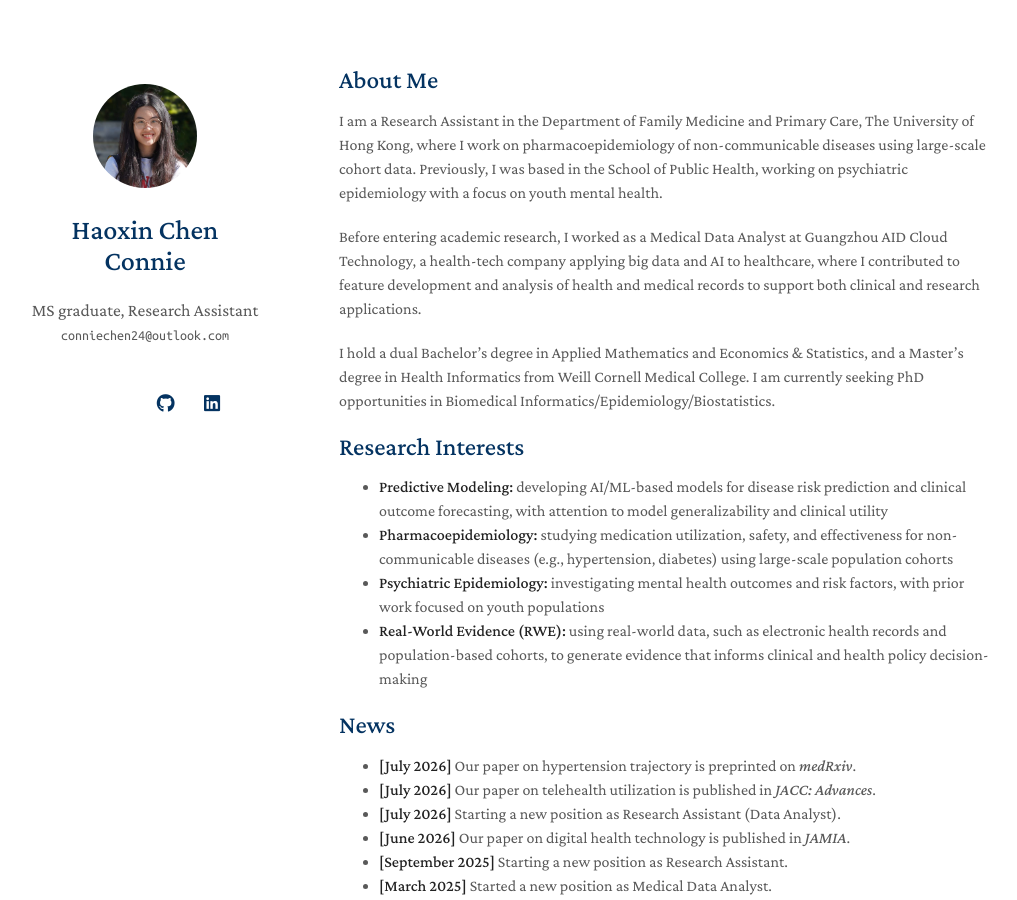
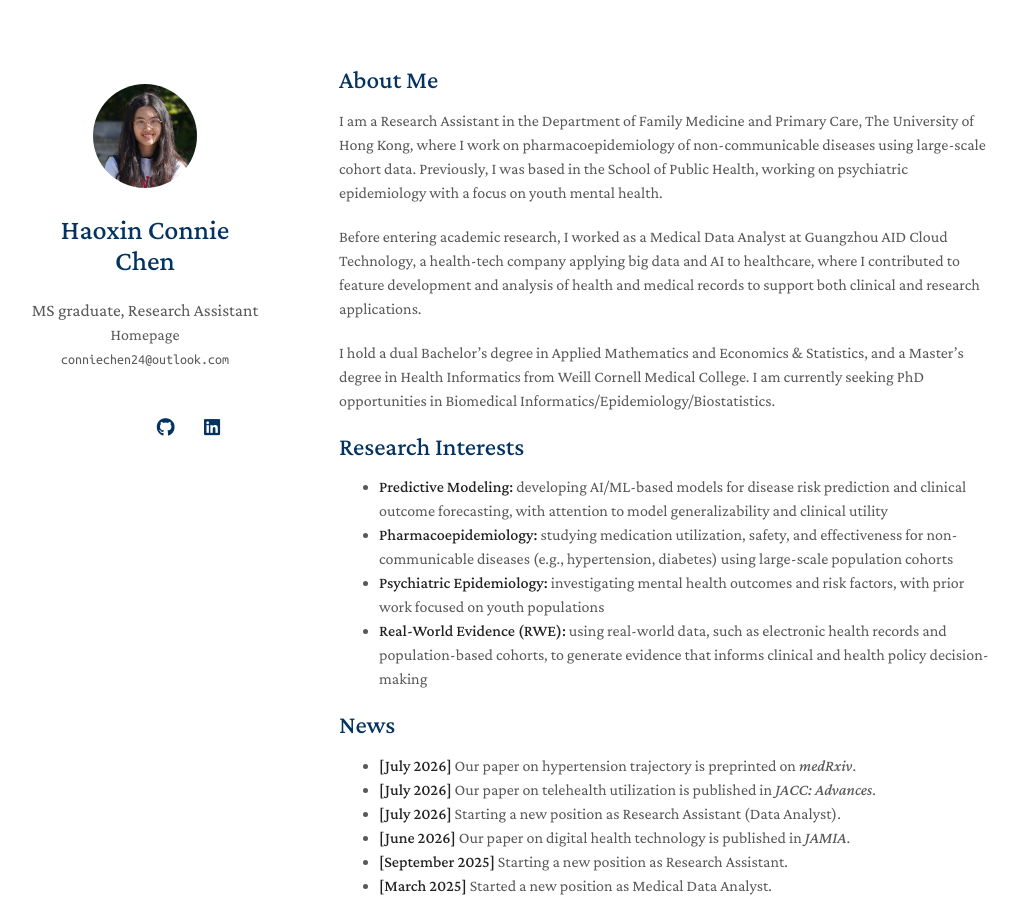
Before and after one commit to hxcconnie-star/hxcconnie-star.github.io, a Jekyll site: the page built from index.md, in a window 1280 px wide and 900 px high. Shown: the whole window, without its empty margins (131-1148 px from the left). Built offline with Jekyll 4.4.1, drawn with Linux system fonts in a browser that asks for light colours; a style sheet for code colours, icons or effects is not loaded; our own code applies the rules of GitHub Pages for plain Markdown files; part of the change alters nothing that is shown.

Commit message:
_config.yml
edit title

```diff
--- a/_config.yml
+++ b/_config.yml
@@ -1,7 +1,7 @@
 # Basic Information
-title: Haoxin Chen Connie
+title: Haoxin Connie Chen
 position: MS graduate, Research Assistant
-# affiliation: The University of Hong Kong
+affiliation: Homepage
 email: conniechen24@outlook.com
 
 # Search Engine Optimization (SEO)
```
